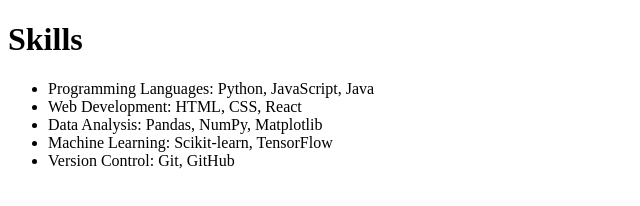
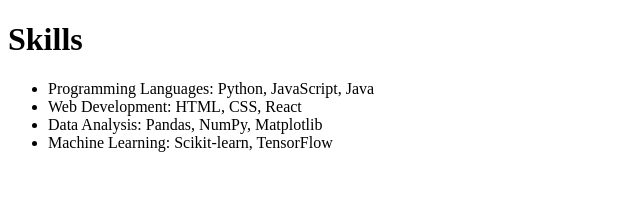
Before and after one commit to Irenekyalo/newRepo, a plain HTML site: page index.html in a window 1280 px wide. Shown: the whole page, without its empty margins (0-640 px from the left). Drawn offline with Linux system fonts and the light colour scheme.

Commit message:
Update index.html

```diff
--- a/index.html
+++ b/index.html
@@ -13,7 +13,7 @@
         <li>Web Development: HTML, CSS, React</li>
         <li>Data Analysis: Pandas, NumPy, Matplotlib</li>
         <li>Machine Learning: Scikit-learn, TensorFlow</li>
-        <li>Version Control: Git, GitHub</li>
+
     </ul>
 </body>
 </html>
```
